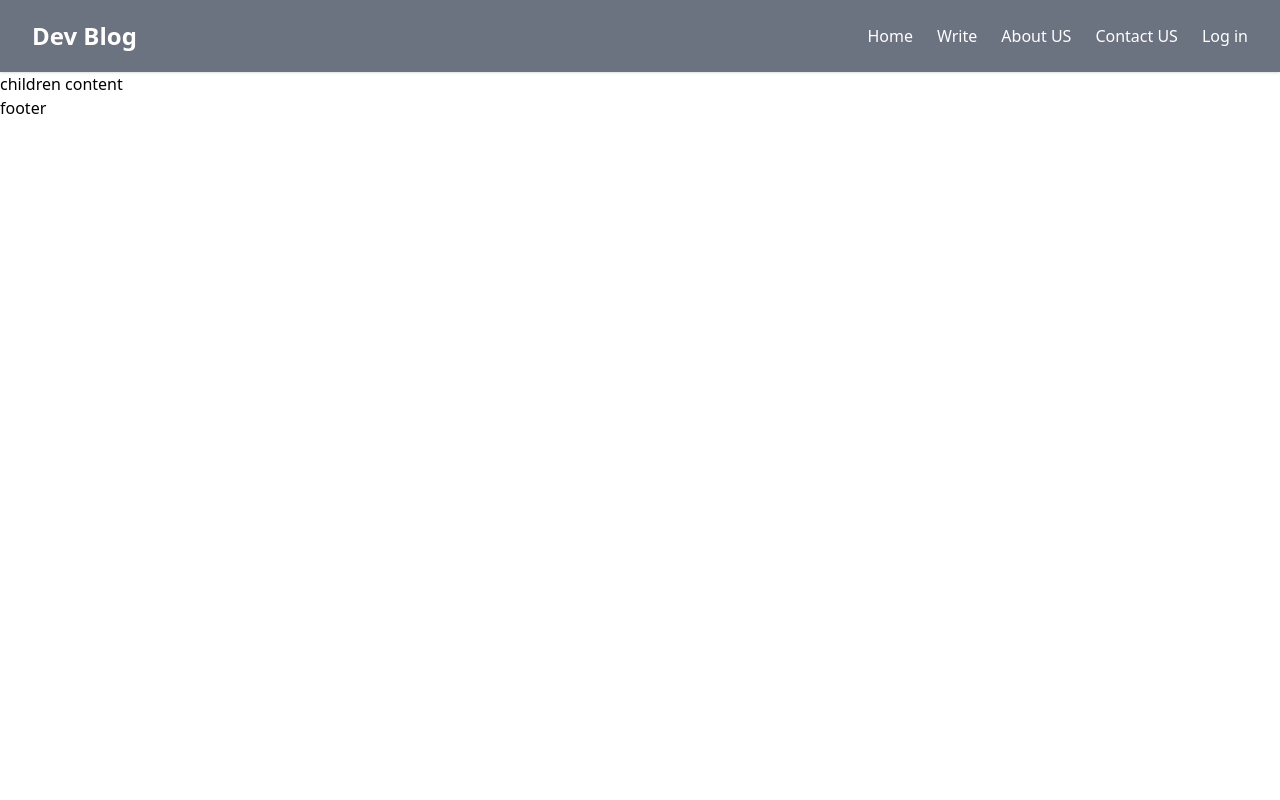
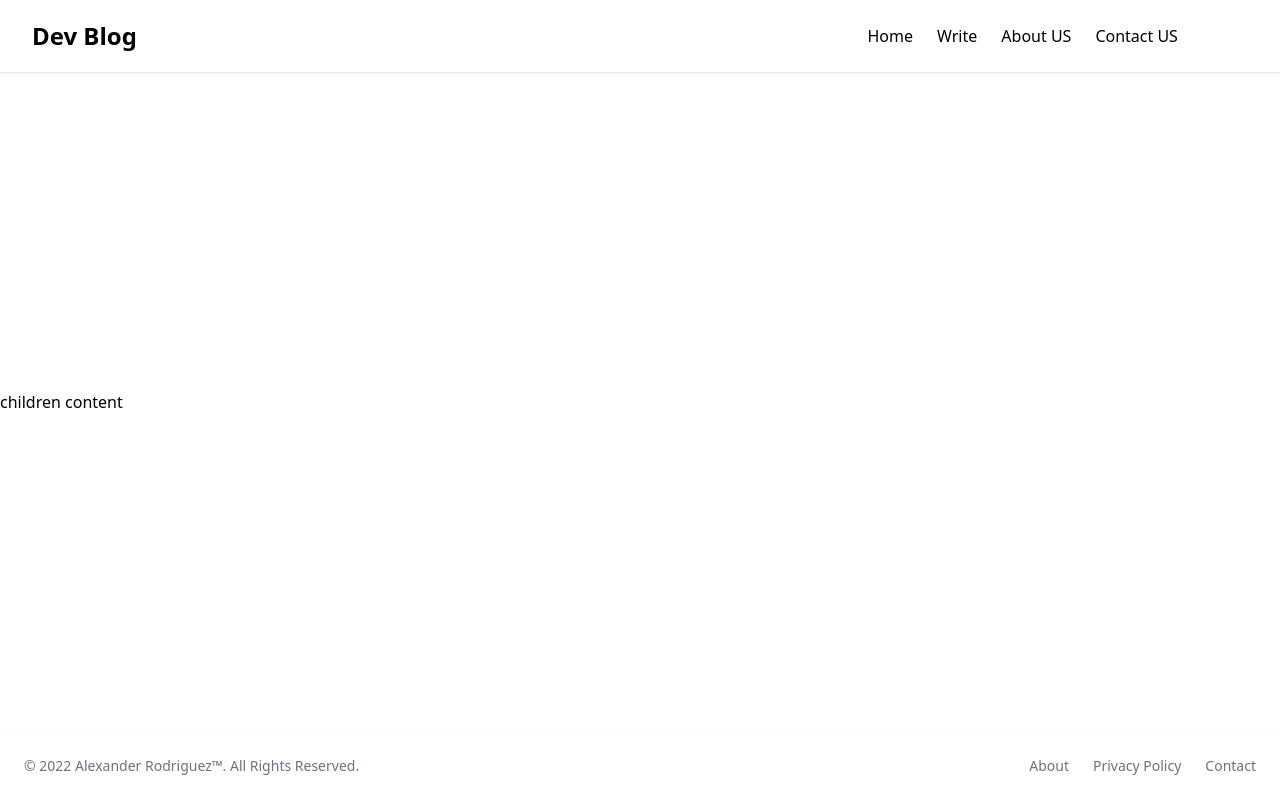
Before and after one commit to Mimo970/mimos-blog, a Next.js app: page / in a window 1280 px wide. Built offline with nearby package versions, Linux system fonts and the light colour scheme.

Commit message:
added footer to layout component

```diff
--- /dev/null
+++ b/components/Footer.js
@@ -0,0 +1,41 @@
+import Link from "next/link";
+import React from "react";
+
+const Footer = () => {
+  return (
+    <footer className="p-4 bg-white  shadow md:flex md:items-center md:justify-between md:p-6 dark:bg-gray-800">
+      <span className="text-sm text-gray-500 sm:text-center dark:text-gray-400">
+        © 2022{" "}
+        <a
+          href="https://github.com/Mimo970"
+          class="hover:underline"
+          target="_blank"
+          rel="noopener"
+        >
+          Alexander Rodriguez™
+        </a>
+        . All Rights Reserved.
+      </span>
+      <ul className="flex flex-wrap items-center mt-3 text-sm text-gray-500 dark:text-gray-400 sm:mt-0">
+        <li>
+          <Link href="/about" className="mr-4 hover:underline md:mr-6 ">
+            About
+          </Link>
+        </li>
+        <li>
+          <Link href="/privacy" className="mr-4 hover:underline md:mr-6">
+            Privacy Policy
+          </Link>
+        </li>
+
+        <li>
+          <Link href="/contact" className="hover:underline">
+            Contact
+          </Link>
+        </li>
+      </ul>
+    </footer>
+  );
+};
+
+export default Footer;
--- a/components/Layout.js
+++ b/components/Layout.js
@@ -1,9 +1,10 @@
 import React from "react";
 import Navbar from "./Navbar";
+import Footer from "./Footer";
 import Head from "next/head";
 const Layout = ({ children, title }) => {
   return (
-    <>
+    <div className="flex min-h-screen flex-col justify-between">
       <Head>
         <title>{title ? title + " - Mimo's Blog" : "Mimo's Blog"}</title>
         <meta name="description" content="Personal Blog Website" />
@@ -13,8 +14,8 @@ const Layout = ({ children, title }) => {
         <Navbar></Navbar>
       </header>
       <main>{children}</main>
-      <footer>footer</footer>
-    </>
+      <Footer></Footer>
+    </div>
   );
 };
 
--- a/components/Navbar.js
+++ b/components/Navbar.js
@@ -6,12 +6,12 @@ export default function Navbar() {
   const [navbar, setNavbar] = useState(false);
   return (
     <div>
-      <nav className="w-full bg-gray-500 shadow">
+      <nav className="w-full bg-white shadow">
         <div className="justify-between px-4 mx-auto lg:max-w-7xl md:items-center md:flex md:px-8">
           <div>
             <div className="flex items-center justify-between py-3 md:py-5 md:block">
               <a href="#">
-                <h2 className="text-2xl text-white font-bold">Dev Blog</h2>
+                <h2 className="text-2xl text-black font-bold">Dev Blog</h2>
               </a>
               <div className="md:hidden">
                 <button
@@ -21,7 +21,7 @@ export default function Navbar() {
                   {navbar ? (
                     <svg
                       xmlns="http://www.w3.org/2000/svg"
-                      className="w-6 h-6 text-white"
+                      className="w-6 h-6 text-black"
                       viewBox="0 0 20 20"
                       fill="currentColor"
                     >
@@ -34,7 +34,7 @@ export default function Navbar() {
                   ) : (
                     <svg
                       xmlns="http://www.w3.org/2000/svg"
-                      className="w-6 h-6 text-white"
+                      className="w-6 h-6 text-black"
                       fill="none"
                       viewBox="0 0 24 24"
                       stroke="currentColor"
@@ -58,16 +58,16 @@ export default function Navbar() {
               }`}
             >
               <ul className="items-center justify-center space-y-8 md:flex md:space-x-6 md:space-y-0">
-                <li className="text-white transition duration-200 hover:text-black ">
+                <li className="text-black transition duration-200 hover:text-black ">
                   <Link href="/home">Home</Link>
                 </li>
-                <li className="text-white transition duration-200 hover:text-black ">
+                <li className="text-black transition duration-200 hover:text-black ">
                   <Link href="/">Write</Link>
                 </li>
-                <li className="text-white transition duration-200 hover:text-black ">
+                <li className="text-black transition duration-200 hover:text-black ">
                   <Link href="/about">About US</Link>
                 </li>
-                <li className="text-white transition duration-200 hover:text-black ">
+                <li className="text-black transition duration-200 hover:text-black ">
                   <Link href="/contact">Contact US</Link>
                 </li>
                 <li className="text-white transition duration-200 hover:text-black ">
```
